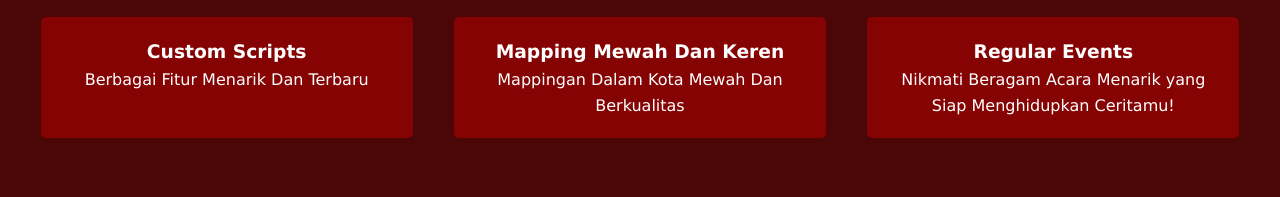
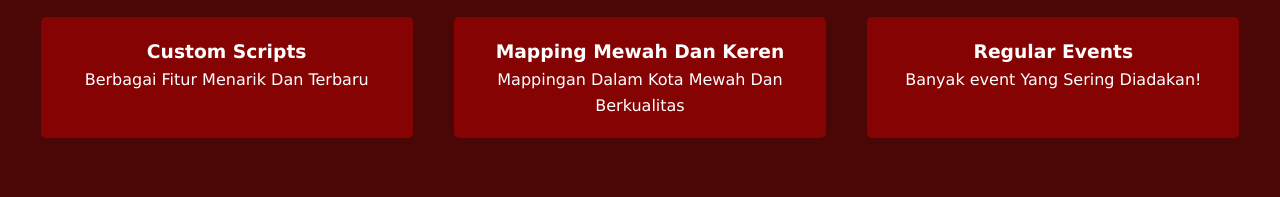
Before and after one commit to Naufalcode/pantura-rp-web, a plain HTML site: page index.html in a window 1280 px wide. Shown: the part 587-784 px from the top of the page. Drawn offline with Linux system fonts and the light colour scheme.

Commit message:
Update index.html

```diff
--- a/index.html
+++ b/index.html
@@ -38,7 +38,7 @@
             </div>
             <div class="feature">
                 <h3>Regular Events</h3>
-                <p>Nikmati Beragam Acara Menarik yang Siap Menghidupkan Ceritamu!</p>
+                <p>Banyak event Yang Sering Diadakan!</p>
             </div>
         </div>
     </section>
```
